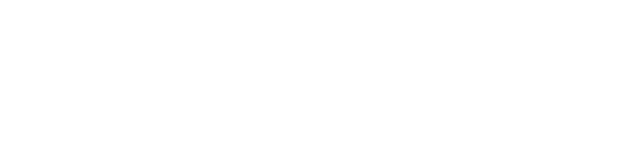
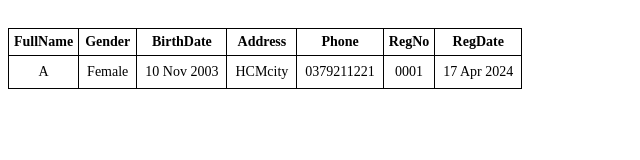
Before and after one commit to tttttien/FinanceGuru, a plain HTML site: page course/Grade8/english8.html in a window 1280 px wide. Shown: the whole page, without its empty margins (0-640 px from the left). Drawn offline with Linux system fonts and the light colour scheme.

Commit message:
add english8

```diff
--- /dev/null
+++ b/course/Grade8/english8.css
@@ -0,0 +1,21 @@
+.cotain {
+	float: right;
+	width: 100%;
+}
+
+.clear{overflow: hidden;}
+
+.myTable{font-size: 14px;
+	border-collapse: collapse;
+	border-spacing: 0;
+    text-align: center;
+     margin-top: 20px;
+}
+.myTable th {
+    border: 1px solid #000000;
+    padding: 5px;
+}
+.myTable td {
+  border: 1px solid #010101;
+  padding: 8px;
+}
--- a/course/Grade8/english8.html
+++ b/course/Grade8/english8.html
@@ -4,9 +4,31 @@
     <meta charset="UTF-8">
     <meta name="viewport" content="width=device-width, initial-scale=1.0">
     <title>Document</title>
+    <link rel="stylesheet" href="english8.css">
 </head>
 <body>
-
+    <div class="cotain clear">
+        <table class="myTable clear">
+            <tr>
+              <th>FullName</th>
+              <th>Gender</th>
+              <th>BirthDate</th>
+              <th>Address</th>
+              <th>Phone</th>
+              <th>RegNo</th>
+              <th>RegDate</th>
+            </tr>
+            <tr>
+              <td>A</td>
+              <td>Female</td>
+              <td>10 Nov 2003</td>
+              <td>HCMcity</td>
+              <td>0379211221</td>
+              <td>0001</td>
+              <td>17 Apr 2024</td>
+            </tr>
+        </table>
+    </div>
 
 </body>
 </html>
```
